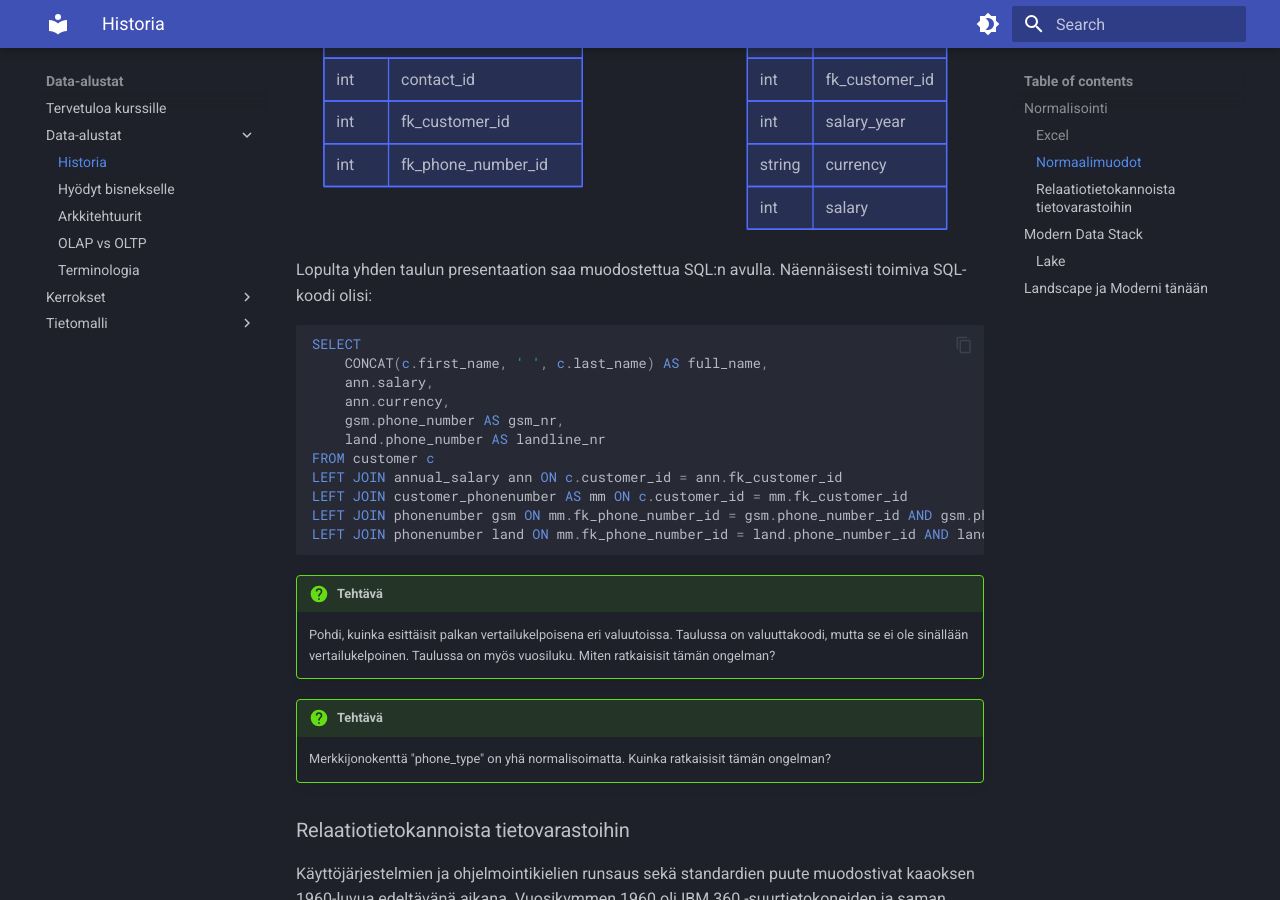
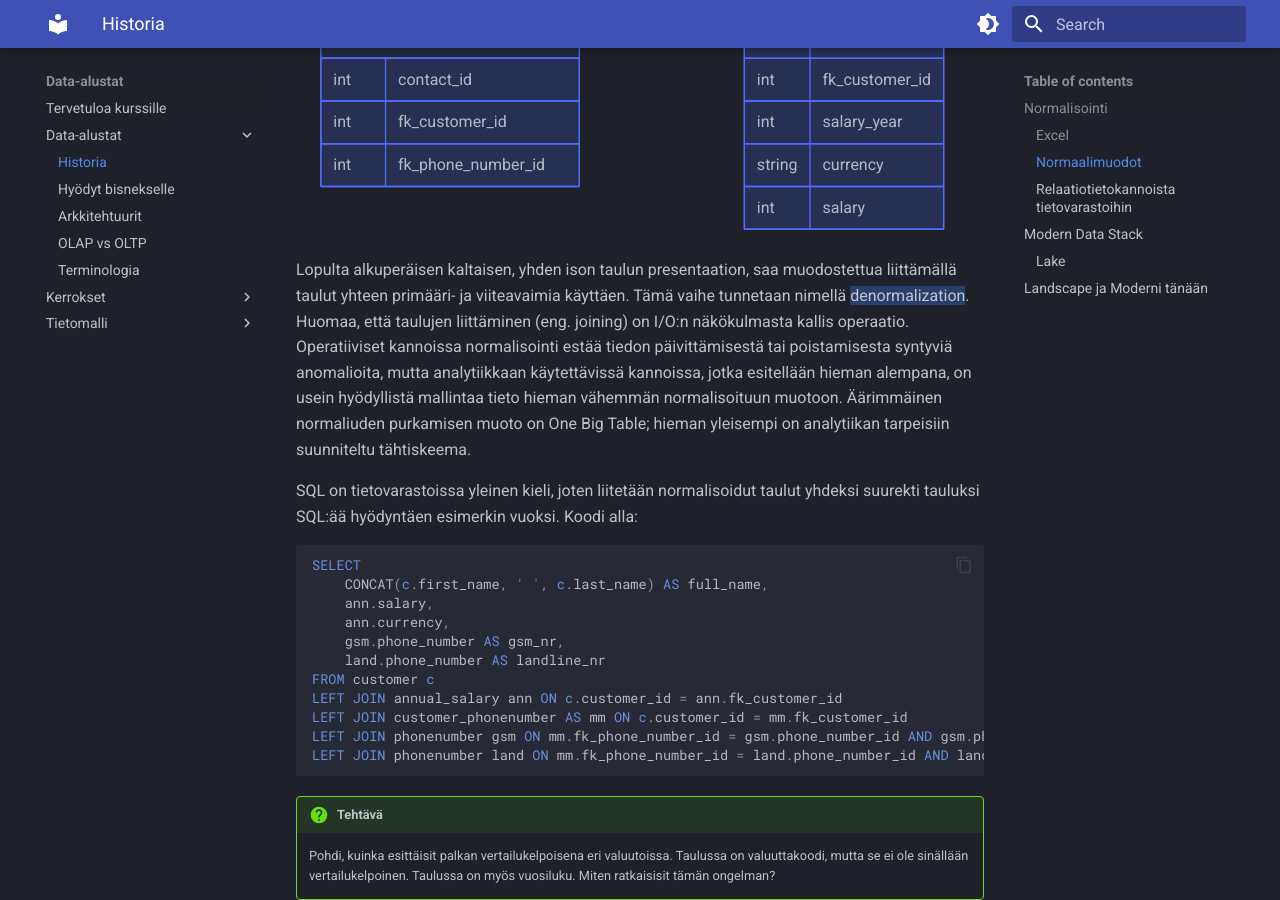
Before and after one commit to sourander/data-alustat, an MkDocs documentation site: the page built from docs/data_alustat/historia.md, in a window 1280 px wide and 900 px high, scrolled down 2966 px. Built offline with MkDocs 1.6.1 and Material for MkDocs 9.7.7, drawn with Linux system fonts in a browser that asks for light colours.

Commit message:
Added benefits of denormalization

````diff
--- a/docs/data_alustat/historia.md
+++ b/docs/data_alustat/historia.md
@@ -99,7 +99,9 @@
     }
 ```
 
-Lopulta yhden taulun presentaation saa muodostettua SQL:n avulla. Näennäisesti toimiva SQL-koodi olisi:
+Lopulta alkuperäisen kaltaisen, yhden ison taulun presentaation, saa muodostettua liittämällä taulut yhteen primääri- ja viiteavaimia käyttäen. Tämä vaihe tunnetaan nimellä ==denormalization==. Huomaa, että taulujen liittäminen (eng. joining) on I/O:n näkökulmasta kallis operaatio. Operatiiviset kannoissa normalisointi estää tiedon päivittämisestä tai poistamisesta syntyviä anomalioita, mutta analytiikkaan käytettävissä kannoissa, jotka esitellään hieman alempana, on usein hyödyllistä mallintaa tieto hieman vähemmän normalisoituun muotoon. Äärimmäinen normaliuden purkamisen muoto on One Big Table; hieman yleisempi on analytiikan tarpeisiin suunniteltu tähtiskeema.
+
+SQL on tietovarastoissa yleinen kieli, joten liitetään normalisoidut taulut yhdeksi suurekti tauluksi SQL:ää hyödyntäen esimerkin vuoksi. Koodi alla:
 
 ```sql
 SELECT
````
Also changed, not shown: other parts of docs/data_alustat/historia.md (+1 -1 lines), 1 other file.
